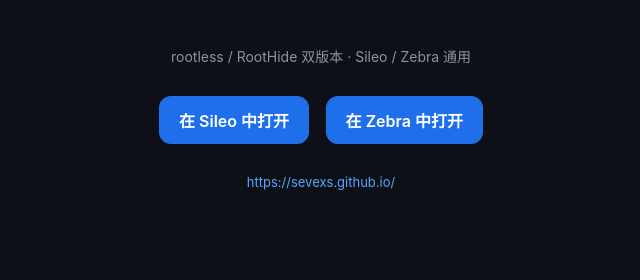
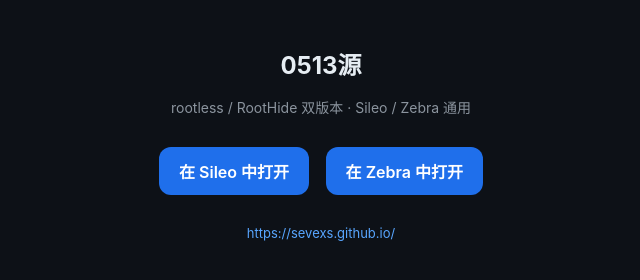
Before and after one commit to sevexs/sevexs.github.io, a plain HTML site: page index.html in a window 1280 px wide. Shown: the whole page, without its empty margins (319-959 px from the left). Drawn offline with Linux system fonts and the light colour scheme.

Commit message:
init index.html

```diff
--- a/index.html
+++ b/index.html
@@ -1,12 +1,12 @@
 <!DOCTYPE html><html lang="zh-CN"><head><meta charset="utf-8">
-<meta name="viewport" content="width=device-width,initial-scale=1"><title></title>
+<meta name="viewport" content="width=device-width,initial-scale=1"><title>0513源</title>
 <style>body{font-family:-apple-system,BlinkMacSystemFont,sans-serif;background:#0d1117;color:#e6edf3;margin:0;padding:30px 16px;text-align:center}
 h1{font-size:24px}.sub{color:#8b949e;font-size:14px;margin:8px 0 24px}
 .btn{display:inline-block;padding:12px 20px;margin:6px;border-radius:12px;background:#1f6feb;color:#fff;text-decoration:none;font-weight:600}
 .url{color:#58a6ff;font-size:13px;margin-top:24px;word-break:break-all}
   /* ===== Sileo 精选横幅 ===== */
 </style></head>
-<body><h1></h1><div class="sub">rootless / RootHide 双版本 · Sileo / Zebra 通用</div>
+<body><h1>0513源</h1><div class="sub">rootless / RootHide 双版本 · Sileo / Zebra 通用</div>
 <a class="btn" href="sileo://source/https://sevexs.github.io/">在 Sileo 中打开</a>
 <a class="btn" href="zbra://sources/add/https://sevexs.github.io/">在 Zebra 中打开</a>
 <div class="url">https://sevexs.github.io/</div></body></html>
```
